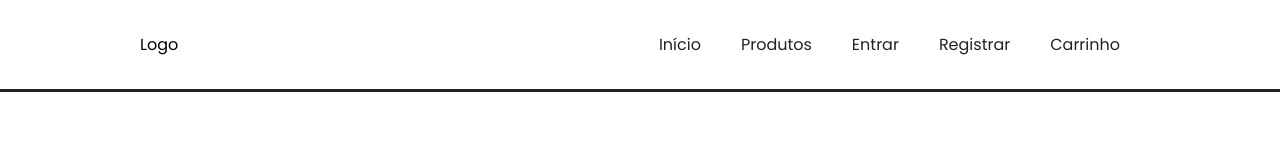
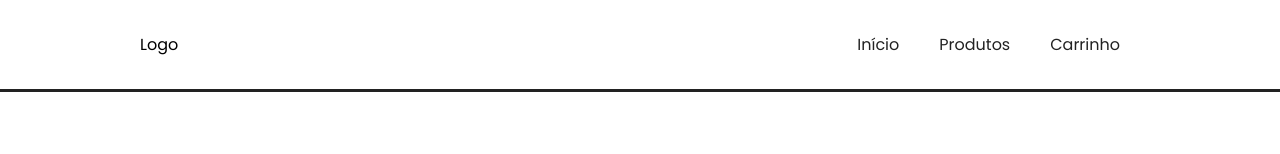
Before and after one commit to RyanMatheuZ/4-store, a React (Create React App) app: page / in a window 1280 px wide. Shown: the top 154 px of the page. Built offline with nearby package versions, Linux system fonts and the light colour scheme.

Commit message:
Header adjustments

```diff
--- a/src/components/Header/index.jsx
+++ b/src/components/Header/index.jsx
@@ -25,18 +25,6 @@ export default function Header() {
 						</li>
 
 						<li className="list__item">
-							<Link to="/login" title="Entrar" className="list__link">
-								Entrar
-							</Link>
-						</li>
-
-						<li className="list__item">
-							<Link to="/register" title="Registrar" className="list__link">
-								Registrar
-							</Link>
-						</li>
-
-						<li className="list__item">
 							<Link to="/cart" title="Carrinho" className="list__link">
 								Carrinho
 							</Link>
```
